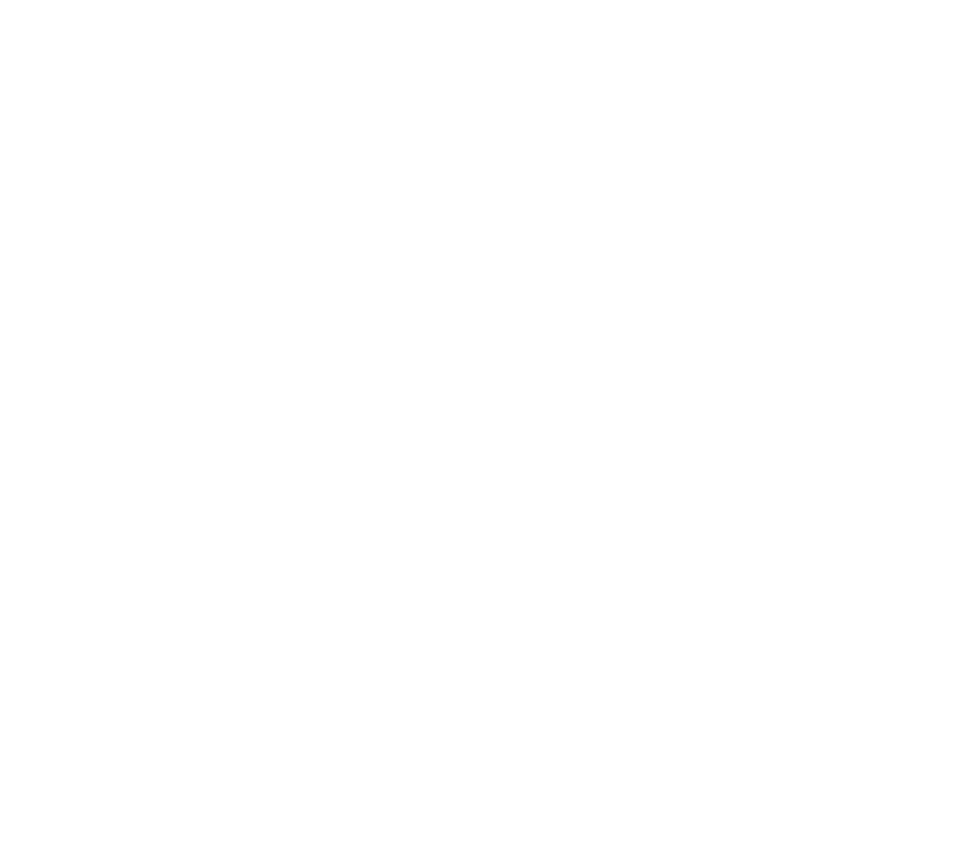
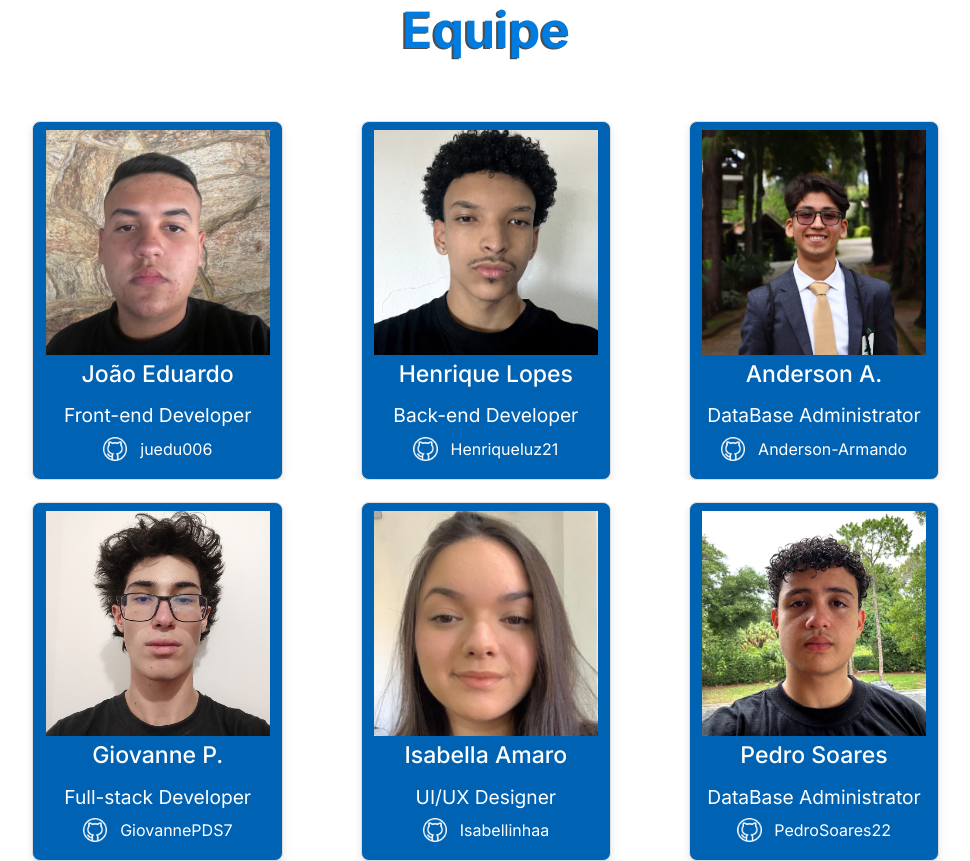
Before and after one commit to GiovannePDS7/NexisCode, an Angular app: page /empresa in a window 1280 px wide. Shown: the whole page, without its empty margins (154-1124 px from the left). Before the commit the page ends 800 px from the top, so only its background shows below. Built offline with nearby package versions, Linux system fonts and the light colour scheme.

Commit message:
ajustado xl

```diff
--- a/src/app/components/integrantes/integrantes.component.css
+++ b/src/app/components/integrantes/integrantes.component.css
@@ -66,7 +66,7 @@
     width: 100%;
 }
 
-#a-sm, #h3-sm, #p-sm, #a-lg {
+#a-sm, #h3-sm, #p-sm, #a-lg, #a-xl {
     color: #fff;
 }
 
@@ -86,7 +86,7 @@
     font-size: 1.8vw;
 }
 
-#github-s, #github-lg {
+#github-sm, #github-lg {
     padding: 0 2vw 0 0;
     height: 100%;
     width: 12%;
@@ -111,19 +111,22 @@
     cursor: grab;
 }
 
-.slider-inner {
+.slider-inner, .slider-innerXL {
     display: flex;
     flex-wrap: nowrap;
     overflow-x: scroll;
     overflow-y: hidden;
     scroll-behavior: smooth;
 }
+.slider-innerXL{
+    margin-left: 11%;
+}
 
 .slider-inner::-webkit-scrollbar {
     display: none;
 }
 
-.card-md, .card-lg {
+.card-md, .card-lg, .card-xl {
     padding: 0 0 2vw 0;
     height: 75vw;
     width: 50%;
@@ -135,18 +138,27 @@
     text-align: center;
     flex: 0 0 auto;
 }
-.card-lg{
+.card-lg, .card-xl{
     margin-top: 2%;
-    height: 35vw;
-    width: 25%;
-    margin-left: 4.7%;
+    height: 30vw;
+    width: 22%;
+    margin-left: 7.5%;
 }
-#img-lg{
+.card-xl{
+    width: 22%;
+    height: 28vw;
+    margin-left: 4%;
+}
+#img-lg, #img-xl{
     margin-top: 3%;
     width: 90%;
     height: 68%;
     object-fit: cover;
     image-rendering: auto;
+}
+#img-xl{
+    width: 90%;
+    height: 60%;
 }
 
 .card-md img {
@@ -155,9 +167,10 @@
     object-fit: cover;
     image-rendering: auto;
 }
-#h3-md, #h3-sm, #h3-lg, #p-sm, #p-md, #p-lg{
+#h3-md, #h3-sm, #h3-lg, #h3-xl, #p-sm, #p-md, #p-lg, #p-xl{
   padding: 0.5vw 0;
 }
+
 .github-link {
     display: flex;
     align-items: center;
@@ -176,7 +189,7 @@
     width: 100%;
 }
 
-#a-md, #h3-md, #h3-lg, #p-md, #p-lg {
+#a-md, #h3-md, #h3-lg, #h3-xl, #p-md, #p-lg, #p-xl {
     color: #fff;
 }
 
@@ -186,6 +199,9 @@
 #h3-lg{
     font-size: 2vw;
 }
+#h3-xl{
+    font-size: 1.8vw;
+}
 
 #p-md {
     font-size: 3vw;
@@ -193,10 +209,12 @@
 #p-lg{
     font-size: 1.8vw;
 }
+#p-xl{
+    font-size: 1.5vw;
+}
 
 #a-md {
     font-size: 2.5vw;
-
 }
 
 #github-md {
--- a/src/app/components/integrantes/integrantes.component.html
+++ b/src/app/components/integrantes/integrantes.component.html
@@ -63,3 +63,29 @@
         </div>
     </div>
 </div>
+
+<div class="d-none d-xl-block">
+    <h1 class="fs-0 txt-destaque" id="h1-md">Equipe</h1>
+    <div class="slider-innerXL">
+        <div class="card-xl" *ngFor="let member2 of members2">
+            <img [src]="member2.image" alt="{{ member2.name }}" class="img-fluid" id="img-lg" />
+            <h3 id="h3-xl">{{ member2.name }}</h3>
+            <p id="p-xl" >{{ member2.role }}</p>
+            <a target="_blank" href="{{ member2.linkGithub }}" class="github-link" id="a-xl">
+                <img src="../../../assets/elementos/github.png" class="img-fluid" id="github-lg">
+                  {{ member2.github }}
+            </a>
+        </div>
+    </div>
+    <div class="slider-innerXL">
+        <div class="card-xl" *ngFor="let member3 of members3">
+            <img [src]="member3.image" alt="{{ member3.name }}" class="img-fluid" id="img-lg" />
+            <h3 id="h3-xl">{{ member3.name }}</h3>
+            <p id="p-xl" >{{ member3.role }}</p>
+            <a target="_blank" href="{{ member3.linkGithub }}" class="github-link" id="a-xl">
+                <img src="../../../assets/elementos/github.png" class="img-fluid" id="github-lg">
+                  {{ member3.github }}
+            </a>
+        </div>
+    </div>
+</div>
```
